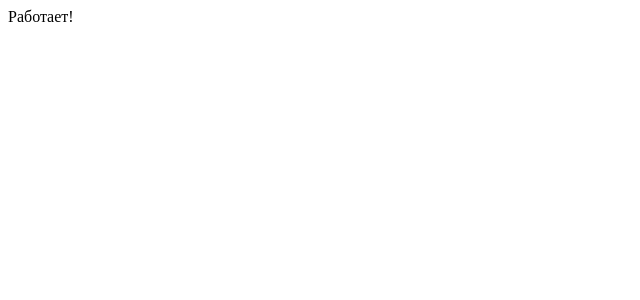
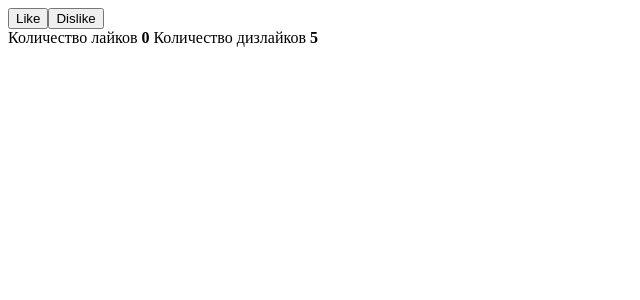
Before and after one commit to vsereda/vue3-course, a Vue app: page / in a window 1280 px wide. Shown: the top 300 px of the page, without its empty margins (0-640 px from the left). Built offline with nearby package versions, Linux system fonts and the light colour scheme.

Commit message:
15:42 Interpolation

```diff
--- a/src/App.vue
+++ b/src/App.vue
@@ -1,10 +1,25 @@
 <template>
-  <div>Работает!</div>
+  <div>
+    <div>
+      <button>Like</button>
+      <button>Dislike</button>
+    </div>
+    <div>
+      Количество лайков <strong>{{ likes }}</strong>
+      Количество дизлайков <strong>{{ dislikes }}</strong>
+    </div>
+  </div>
 </template>
 
 <script>
 export default {
-  name: "App"
+  name: "App",
+  data() {
+    return {
+      likes: 0,
+      dislikes: 5,
+    }
+  }
 }
 </script>
 
```
